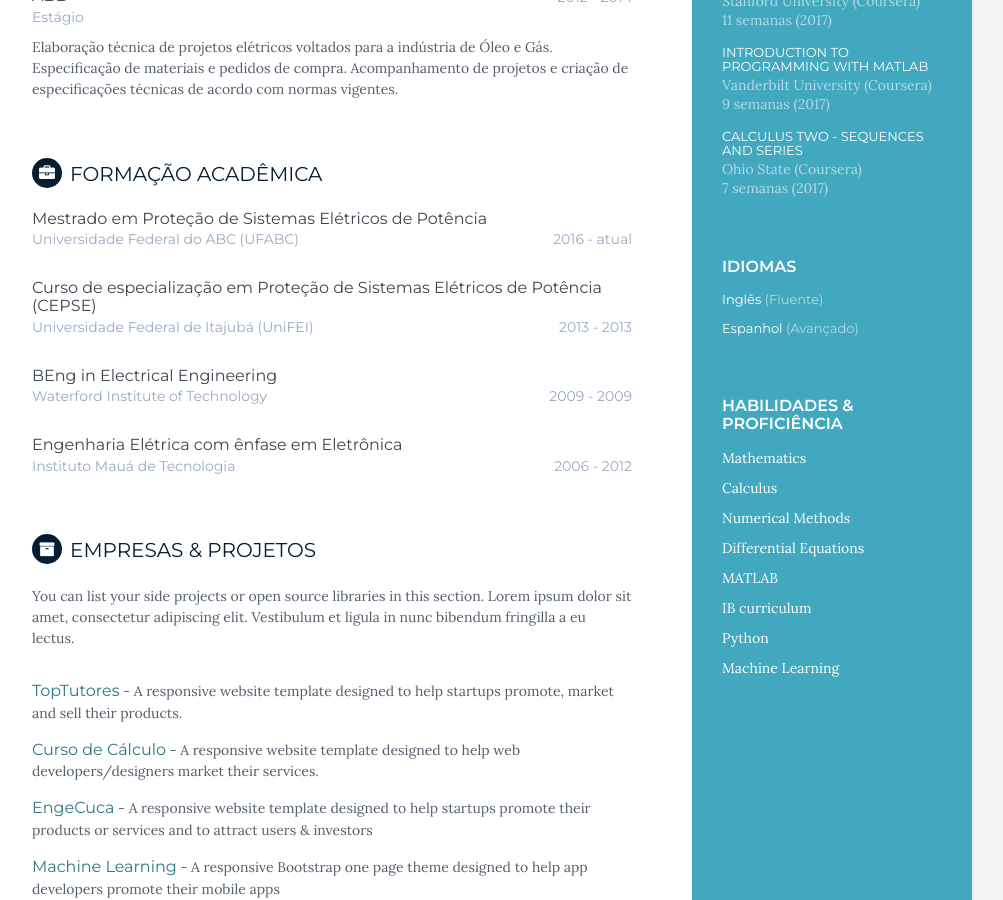
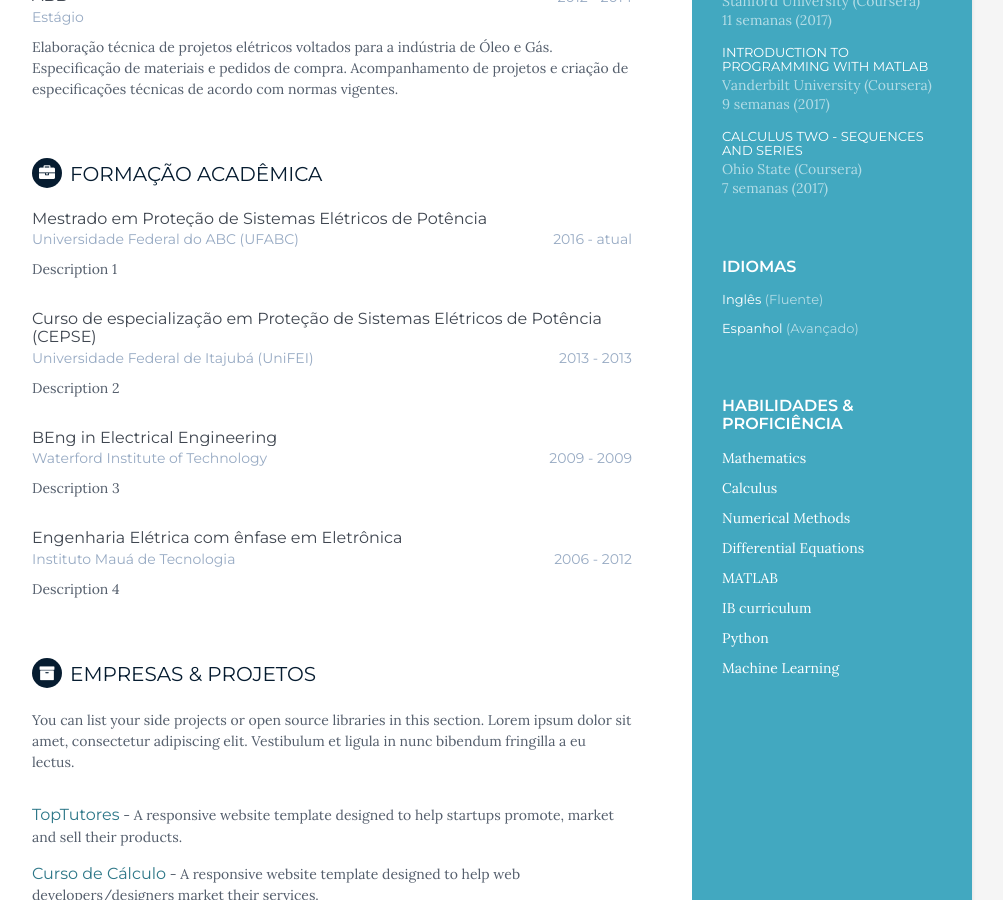
Before and after one commit to bru1987/bru1987.github.io, a Jekyll site: the page built from cv.html, in a window 1280 px wide and 900 px high, scrolled down 653 px. Shown: the whole window, without its empty margins (168-1171 px from the left). Built offline with Jekyll 4.4.1, drawn with Linux system fonts in a browser that asks for light colours.

Commit message:
add descriptions

```diff
--- a/_data/academics.yml
+++ b/_data/academics.yml
@@ -2,15 +2,19 @@
   degree: Mestrado em Proteção de Sistemas Elétricos de Potência
   university: Universidade Federal do ABC (UFABC)
   time: 2016 - atual
+  details: "Description 1"
 - academic:
   degree: Curso de especialização em Proteção de Sistemas Elétricos de Potência (CEPSE)
   university: Universidade Federal de Itajubá (UniFEI)
   time: 2013 - 2013
+  details: "Description 2"
 - academic:
   degree: BEng in Electrical Engineering
   university: Waterford Institute of Technology
   time: 2009 - 2009
+  details: "Description 3"
 - academic:
   degree: Engenharia Elétrica com ênfase em Eletrônica
   university: Instituto Mauá de Tecnologia
   time: 2006 - 2012
+  details: "Description 4"
--- a/_includes/academic.html
+++ b/_includes/academic.html
@@ -18,6 +18,12 @@
 
     </div><!--//meta-->
 
+    {% if academic.details %}
+    <div class="details">
+      <p>{{ academic.details }}</p>
+    </div><!--//details-->
+    {% endif %}
+
   </div><!--//item-->
 {% endfor %}
 
```
